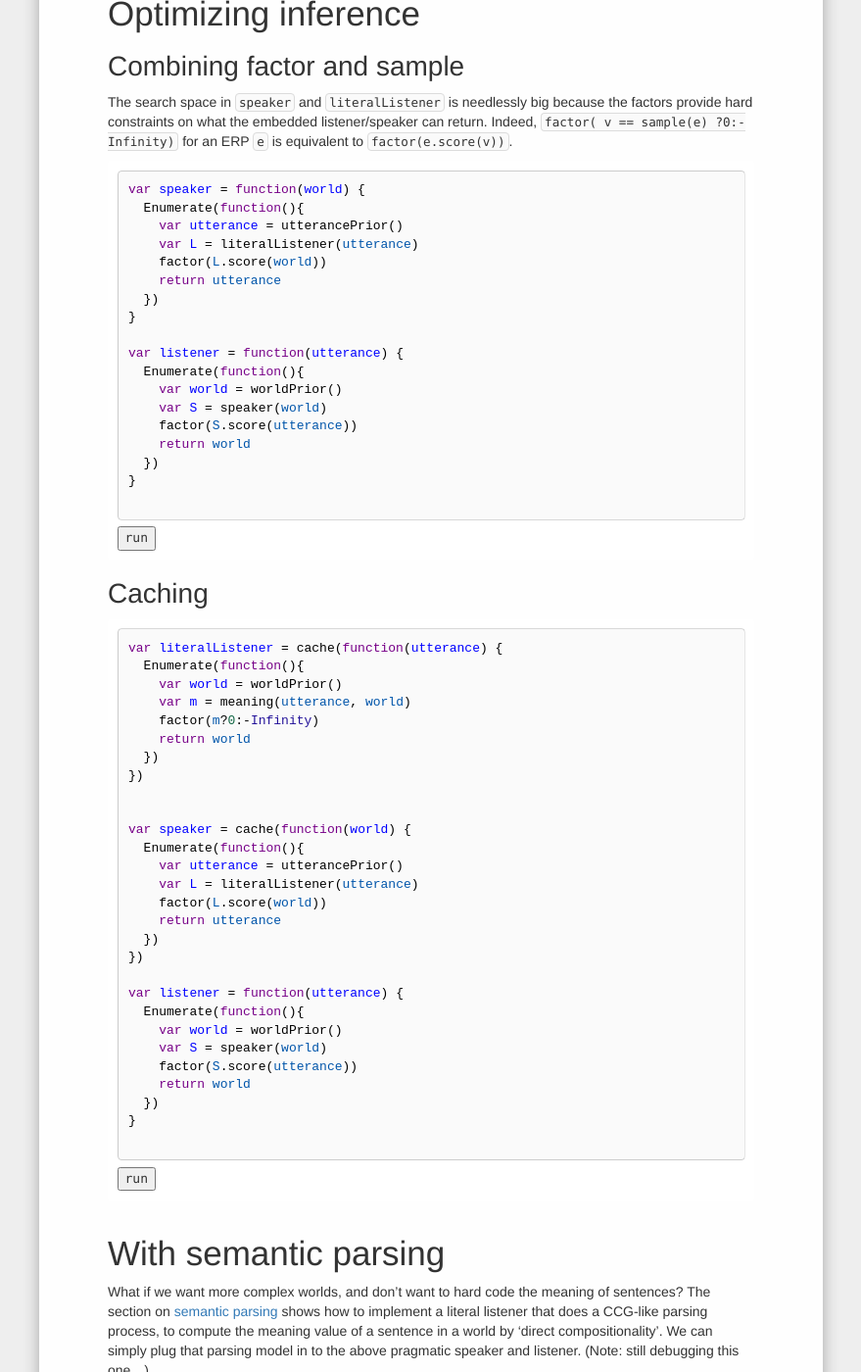
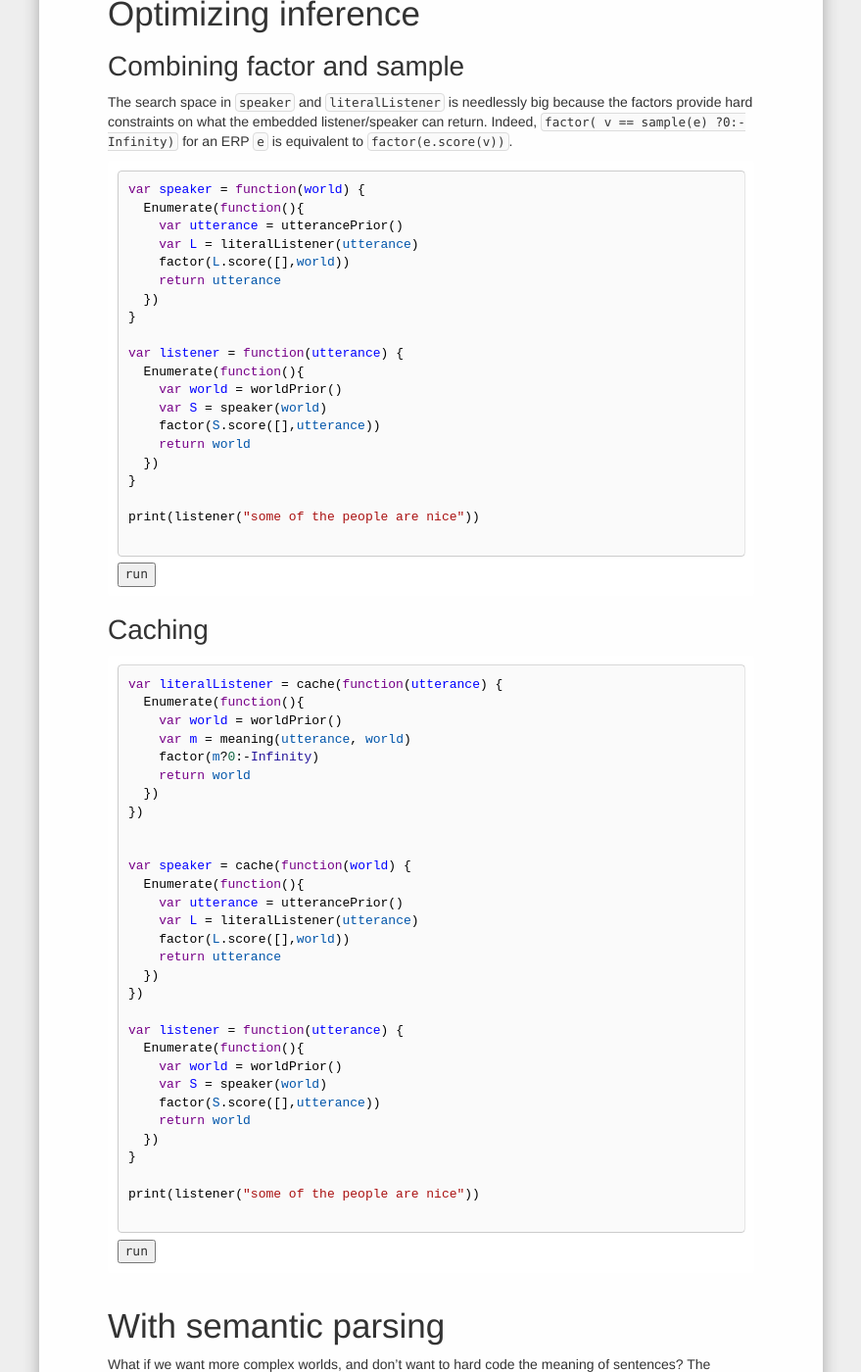
Before and after one commit to probmods/dippl, a Jekyll site: the page built from lectures/pragmatics.md, in a window 1280 px wide and 1400 px high, scrolled down 1768 px. Shown: the whole window at 98% size, without its empty margins (200-1079 px from the left). Built offline with Jekyll 4.4.1, drawn with Linux system fonts in a browser that asks for light colours; nearby versions of some CDN libraries; library files that are not in the unit come from our copies; a script that is not in the unit is left out.

Commit message:
fix optimized pragmatics

```diff
--- a/lectures/pragmatics.md
+++ b/lectures/pragmatics.md
@@ -85,7 +85,7 @@ var speaker = function(world) {
   Enumerate(function(){
     var utterance = utterancePrior()
     var L = literalListener(utterance)
-    factor(L.score(world))
+    factor(L.score([],world))
     return utterance
   })
 }
@@ -94,10 +94,12 @@ var listener = function(utterance) {
   Enumerate(function(){
     var world = worldPrior()
     var S = speaker(world)
-    factor(S.score(utterance))
+    factor(S.score([],utterance))
     return world
   })
 }
+
+print(listener("some of the people are nice"))
 ~~~
 
 
@@ -118,7 +120,7 @@ var speaker = cache(function(world) {
   Enumerate(function(){
     var utterance = utterancePrior()
     var L = literalListener(utterance)
-    factor(L.score(world))
+    factor(L.score([],world))
     return utterance
   })
 })
@@ -127,10 +129,12 @@ var listener = function(utterance) {
   Enumerate(function(){
     var world = worldPrior()
     var S = speaker(world)
-    factor(S.score(utterance))
+    factor(S.score([],utterance))
     return world
   })
 }
+
+print(listener("some of the people are nice"))
 ~~~
 
 
```
